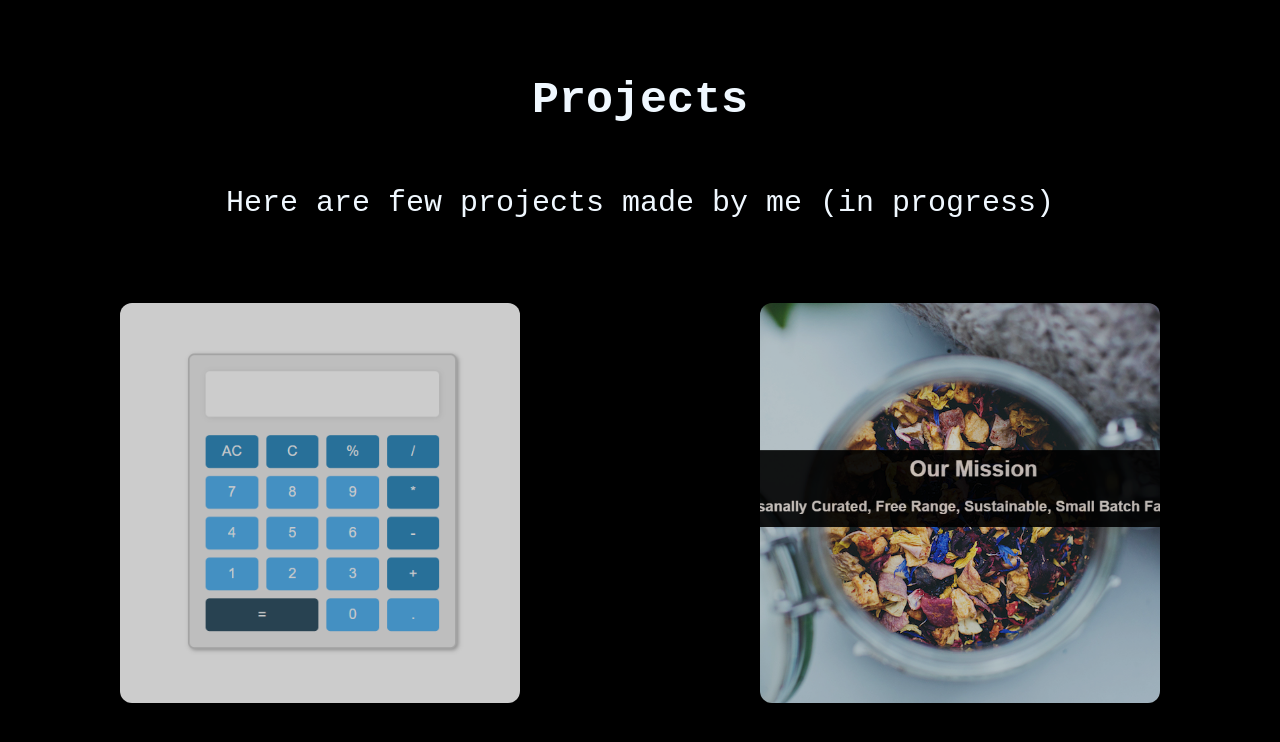
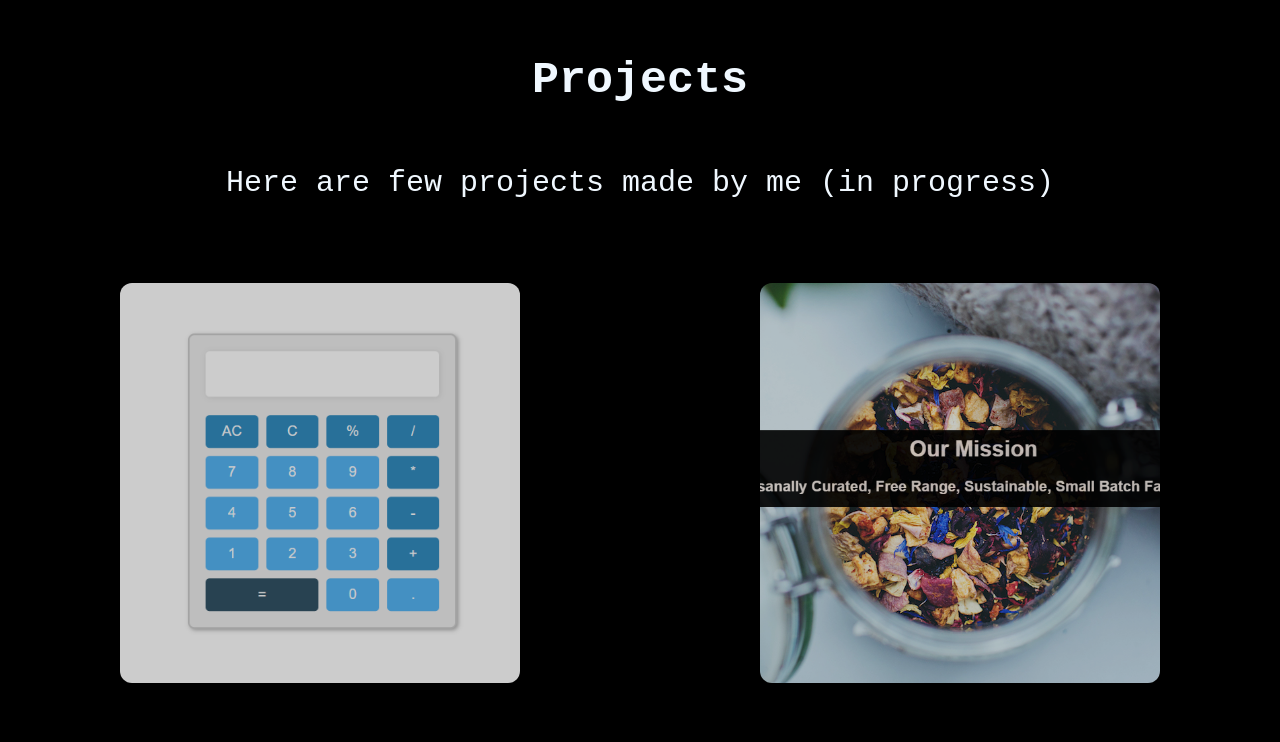
Before and after one commit to pirvancosmin/Portofolio, a React (Create React App) app: page / in a window 1280 px wide. Shown: the part 2012-2754 px from the top of the page. Built offline with nearby package versions, Linux system fonts and the light colour scheme.

Commit message:
Update index.css

```diff
--- a/src/index.css
+++ b/src/index.css
@@ -185,7 +185,7 @@ article {
 }
 
 .projectSection {
-  padding: 40px 0 100px 0;
+  padding: 20px 0 100px 0;
   align-items: center;
   text-align: center;
 
```
